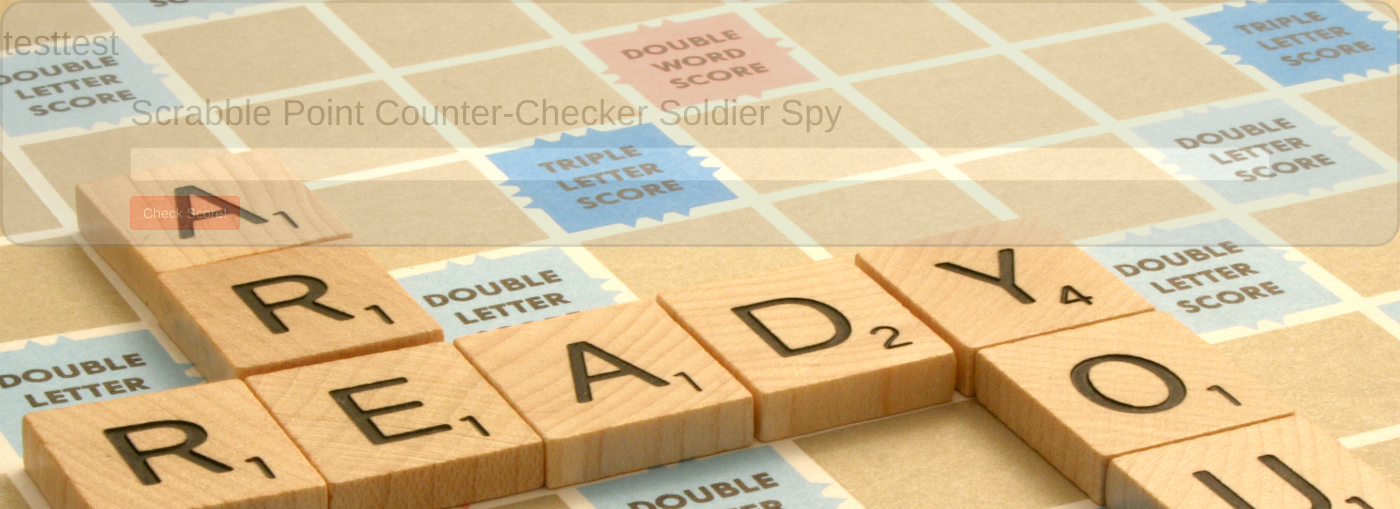
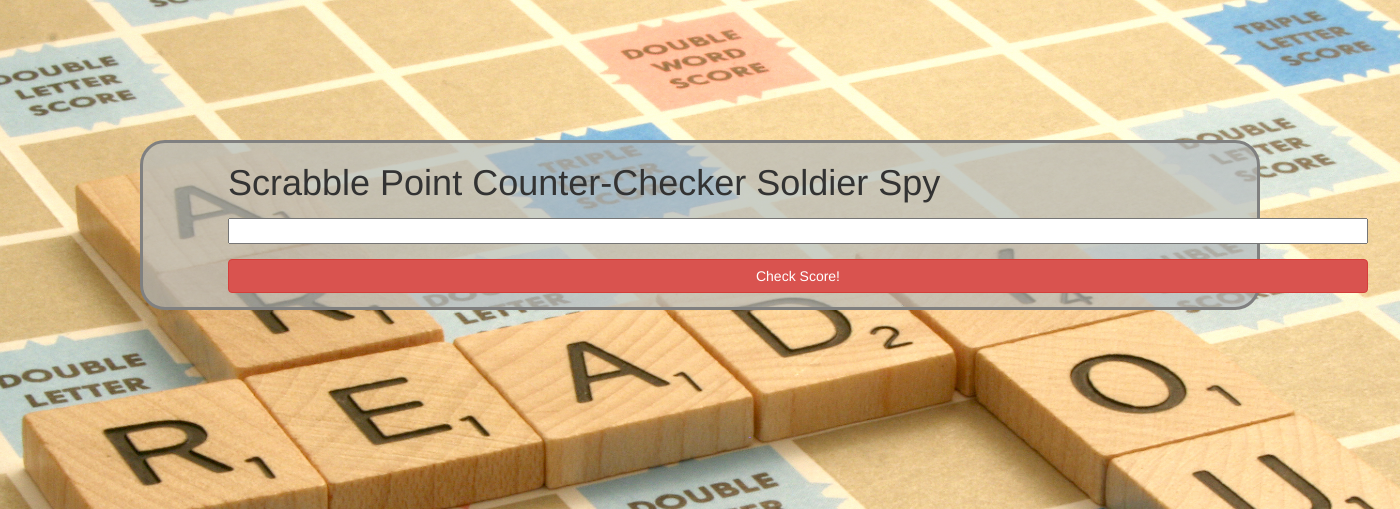
Before and after one commit to IanMcKe/Scrabble, a PHP site: template views/form.html.twig in a window 1400 px wide. Shown: the top 509 px of the page. Run offline with PHP 8.4, Linux system fonts and the light colour scheme; the template is opened without the code that fills it, so the values that code supplies are empty; some libraries are stand-ins or nearby versions.

Commit message:
Finish css tweaking

```diff
--- a/views/form.html.twig
+++ b/views/form.html.twig
@@ -6,17 +6,16 @@
     </head>
     <body class="scrabble-picture">
         <div class="query_box">
-            <h1>testtest</h1>
             <div class="text_box">
                 <div class="container">
                     <h1>Scrabble Point Counter-Checker Soldier Spy</h1>
                     <form action="/view_results">
                         <div class="form-group">
                             <label for="word"></label>
-                            <input type="text" name="word" class="form-control" required>
+                            <input type="text" name="word" class="btn-block" required>
                         </div>
 
-                    <button type="submit" class="btn btn-danger">Check Score!</button>
+                    <button type="submit" class="btn btn-danger btn-block">Check Score!</button>
                     </form>
                 </div>
             </div>
--- a/web/styles.css
+++ b/web/styles.css
@@ -4,13 +4,18 @@
 }
 
 .query_box{
+    margin: 10%;
+    padding-top: 0%;
+    padding-left: 5%;
+    padding-right: 5%;
     border: 3px solid grey;
     background-color: #B5BBBD;
-    opacity: .3;
+    background-color: rgba(181,187,189,0.7);
     float: center;
     border-radius: 25px;
 }
 
-h1 {
-    opacity: 1.0;
-}
+.results_background{
+    background-image: url('/img/results.jpg');
+    background-size: cover;
+    }
```
Also changed, not shown: views/results.html.twig (+5 -2 lines), web/img/results.jpg (added).
